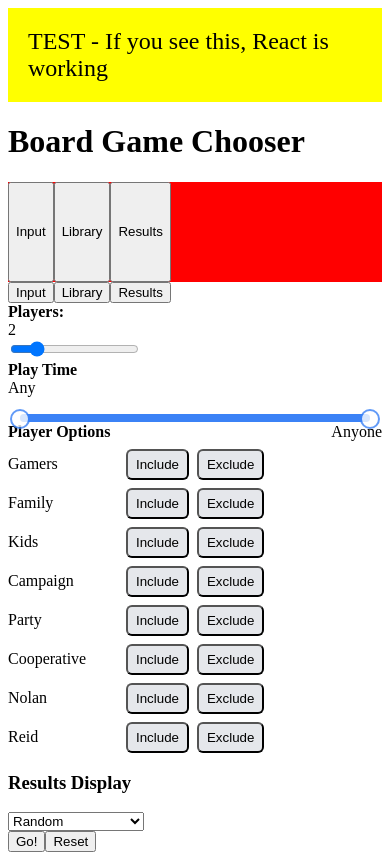
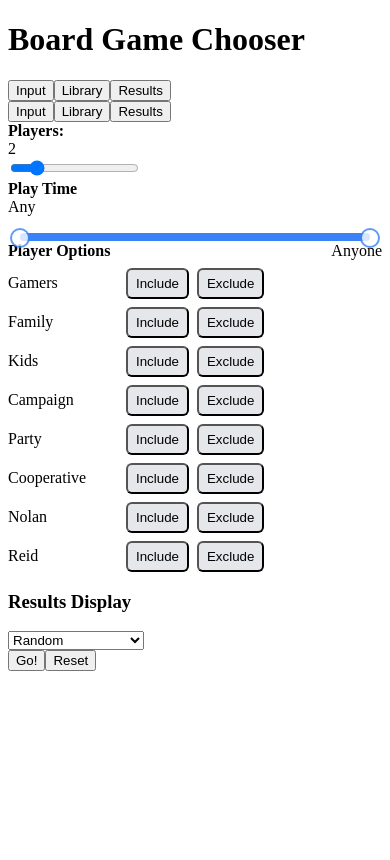
Before and after one commit to jphonek/Board-Game-Chooser, a React (Vite) app: page / in a window 390 px wide. Built offline with nearby package versions, Linux system fonts and the light colour scheme; no server answers; the HTML template or start-up script is replaced by a standard one.

Commit message:
Mobile header fixed

```diff
--- a/src/App.jsx
+++ b/src/App.jsx
@@ -161,17 +161,11 @@ export default function App(){
 
   return (
   <div className="app">
-    <div style={{background: 'yellow', padding: '20px', fontSize: '24px'}}>
-      TEST - If you see this, React is working
-    </div>
-
     <header className="topbar">
       <h1>Board Game Chooser</h1>
     </header>
 
-
-      <nav className="mobile-nav" style={{backgroundColor: 'red', height: '100px', display: 'flex', width: '100%'}}>
-        <button onClick={()=> setState(s=>({...s, route: "input"}))}>Input</button>
+    <nav className="mobile-nav">        <button onClick={()=> setState(s=>({...s, route: "input"}))}>Input</button>
         <button onClick={()=> setState(s=>({...s, route: "library"}))}>Library</button>
         <button onClick={()=> setState(s=>({...s, route: "results"}))}>Results</button>
       </nav>
```
Also changed, not shown: 4 other files (tests, documents, lock files or other folders).
